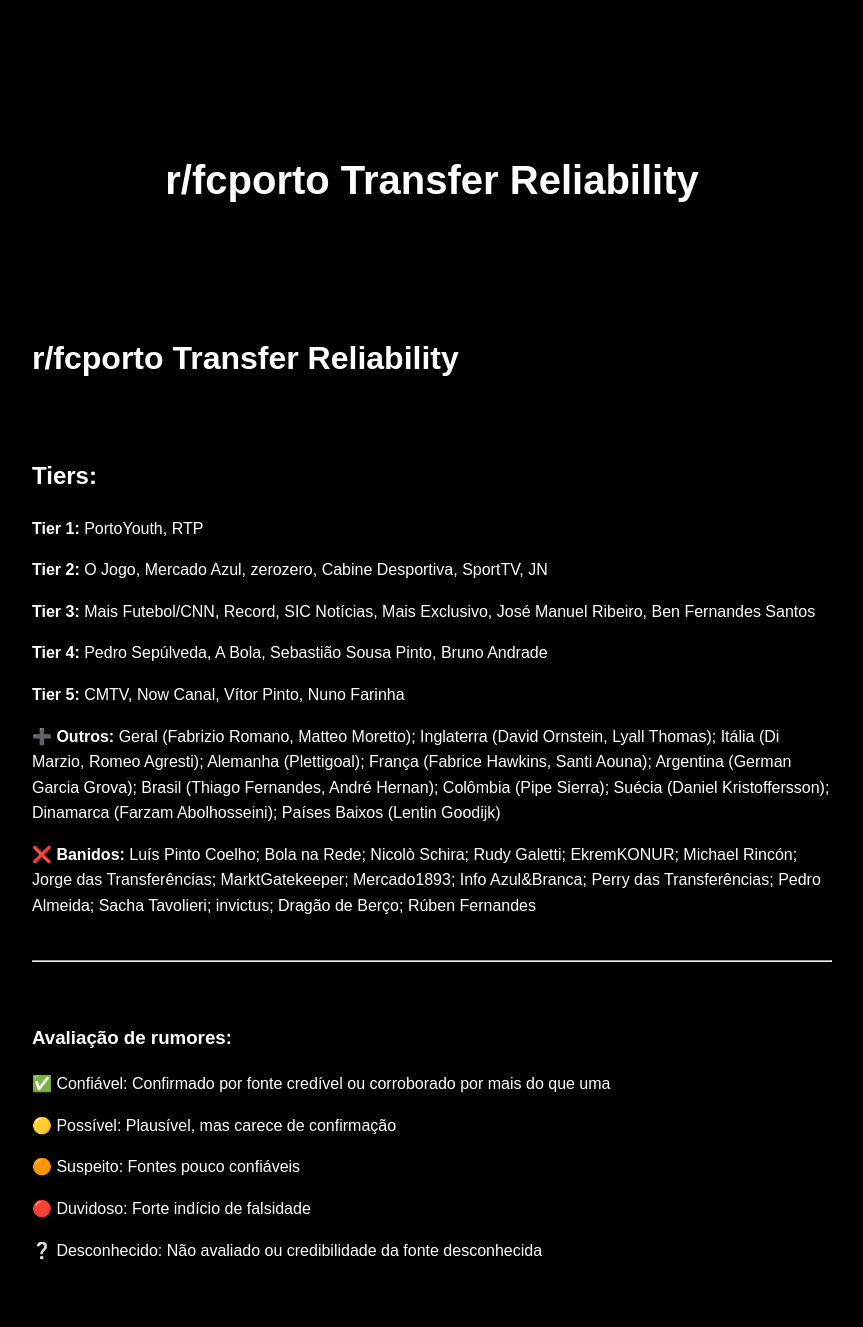
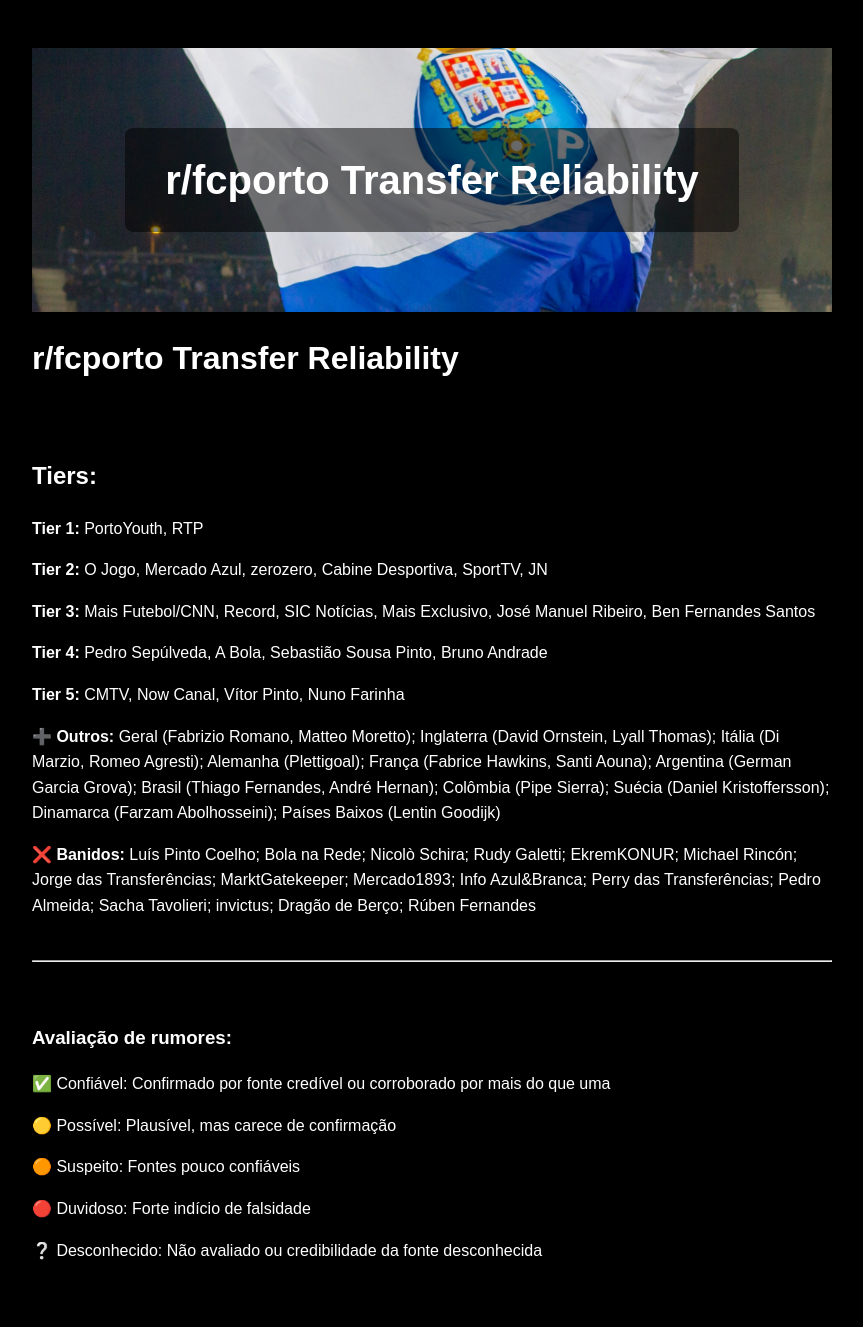
Before and after one commit to Azrial1739/teste-transfer, a Jekyll site: the page built from index.md, in a window 1280 px wide. Shown: the whole page, without its empty margins (208-1071 px from the left). Built offline with Jekyll 4.4.1, drawn with Linux system fonts in a browser that asks for light colours.

Commit message:
Update default.html

```diff
--- a/_layouts/default.html
+++ b/_layouts/default.html
@@ -17,7 +17,7 @@
   h1, h2, h3 { color: #fff; }
 
   header.banner {
-    background-image: url('/banner.jpg'); /* adjust path as needed */
+    background-image: url('/images/banner.jpg'); /* adjust path as needed */
     background-size: cover;
     background-position: center;
     padding: 80px 20px;
```
